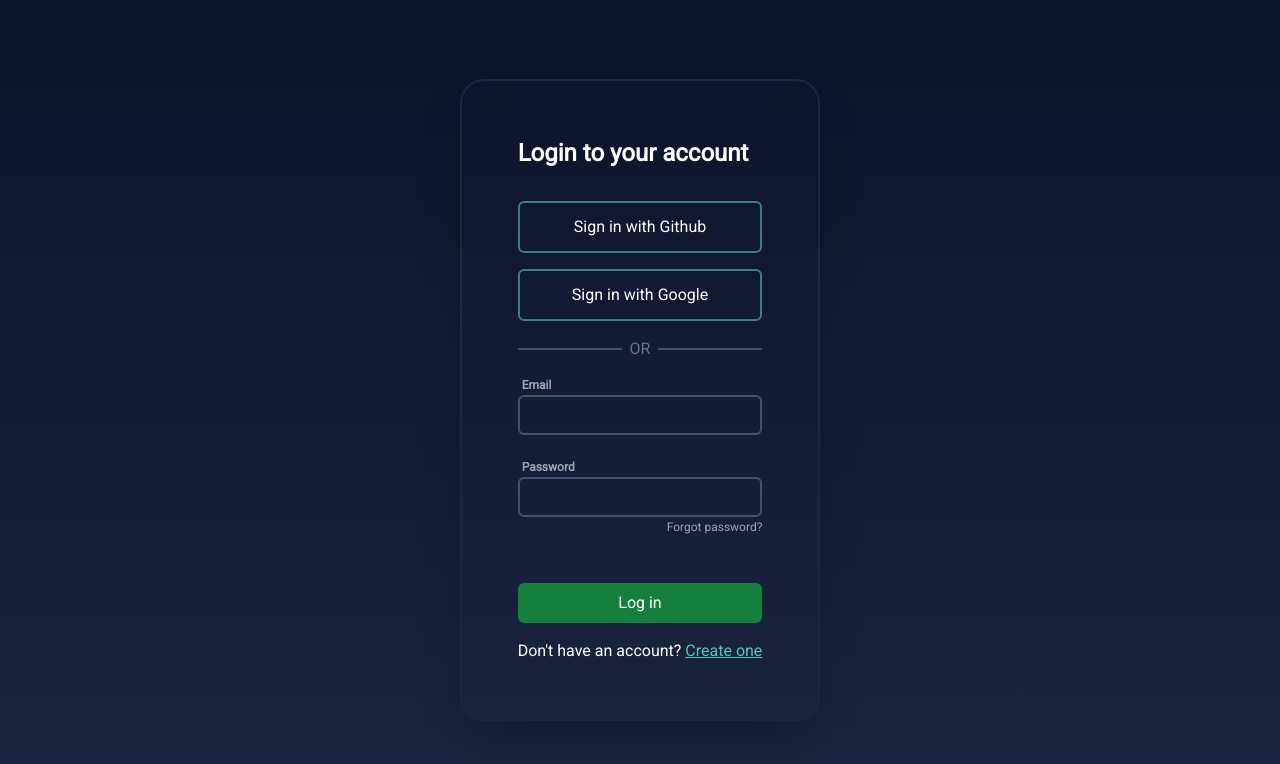
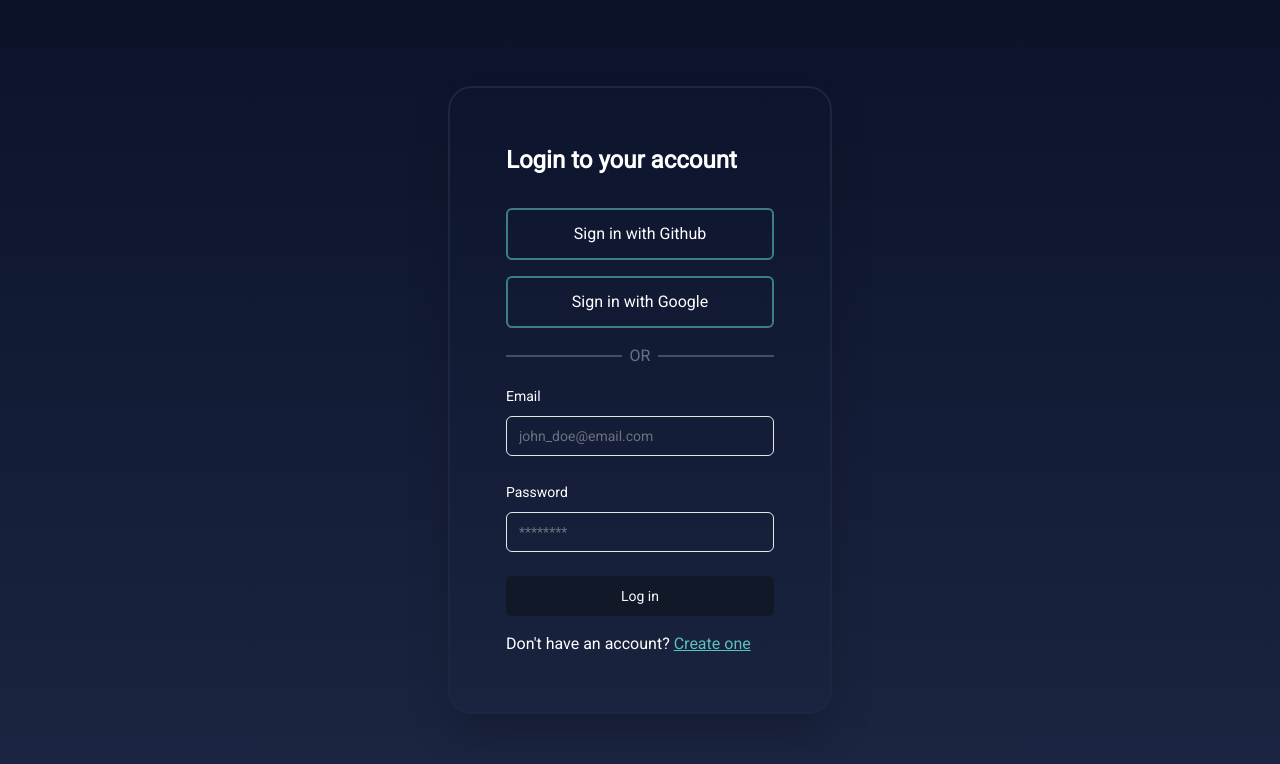
Before and after one commit to bdeluga/pr-chat, a Next.js app: page /sign-in in a window 1280 px wide. Shown: the top 764 px of the page. Built offline with nearby package versions, Linux system fonts and the light colour scheme.

Commit message:
refactor: sign in form

```diff
--- /dev/null
+++ b/app/(regflow)/sign-in/SignInForm.tsx
@@ -0,0 +1,125 @@
+"use client";
+import React from "react";
+import { useForm } from "react-hook-form";
+import { zodResolver } from "@hookform/resolvers/zod";
+import * as z from "zod";
+import Link from "next/link";
+import {
+  FormControl,
+  FormField,
+  FormItem,
+  FormLabel,
+  FormMessage,
+  Form,
+} from "~/components/ui/form";
+import { Input } from "~/components/ui/input";
+import { Button } from "~/components/ui/button";
+
+export function SignInForm() {
+  const formSchema = z.object({
+    email: z
+      .string()
+      .email({ message: "This field must be a valid email." })
+      .nonempty({
+        message: "This field is required.",
+      }),
+    password: z
+      .string()
+      .nonempty({
+        message: "This field is required.",
+      })
+      .min(8, {
+        message: "This field must be at least 8 characters.",
+      }),
+  });
+  const form = useForm<z.infer<typeof formSchema>>({
+    resolver: zodResolver(formSchema),
+    defaultValues: {
+      email: "",
+      password: "",
+    },
+  });
+  function onSubmit(values: z.infer<typeof formSchema>) {
+    console.log(values);
+  }
+
+  return (
+    <div className=" h-screen max-w-sm grid place-items-center mx-auto">
+      <div className="border-2 shadow-2xl flex flex-col p-14  border-secondary rounded-3xl w-full">
+        <h1 className="text-2xl mb-8 font-bold">Login to your account</h1>
+        <ul className="space-y-4">
+          <li>
+            <button className="border-2 hover:bg-accent-secondary/60 hover:text-black transition-colors duration-300 border-accent-secondary/60 w-full py-3 rounded-md">
+              Sign in with Github
+            </button>
+          </li>
+          <li>
+            <button className="border-2 hover:bg-accent-secondary/60 hover:text-black transition-colors duration-300 border-accent-secondary/60 w-full py-3 rounded-md">
+              Sign in with Google
+            </button>
+          </li>
+        </ul>
+        <div className="flex my-4 items-center">
+          <div className="flex-grow border border-gray-500/60" />
+          <span className="flex-shrink mx-2 text-gray-500">OR</span>
+          <div className="flex-grow border border-gray-500/60" />
+        </div>
+        <Form {...form}>
+          <form
+            className="flex flex-col space-y-6 "
+            onSubmit={form.handleSubmit(onSubmit)}
+          >
+            <FormField
+              control={form.control}
+              name="email"
+              render={({ field }) => (
+                <FormItem>
+                  <FormLabel>Email</FormLabel>
+                  <FormControl>
+                    <Input
+                      placeholder="john_doe@email.com"
+                      className="bg-transparent focus-visible:ring-0"
+                      {...field}
+                    />
+                  </FormControl>
+                  <FormMessage />
+                </FormItem>
+              )}
+            />
+            <FormField
+              control={form.control}
+              name="password"
+              render={({ field }) => (
+                <FormItem>
+                  <FormLabel>Password</FormLabel>
+                  <FormControl>
+                    <Input
+                      type="password"
+                      placeholder="********"
+                      className="bg-transparent focus-visible:ring-0"
+                      {...field}
+                    />
+                  </FormControl>
+                  {/* <Link
+                    href={"account/forgot"}
+                    className="text-xs inline-flex w-full justify-end text-gray-400 hover:underline"
+                  >
+                    {"Forgot password?"}
+                  </Link> */}
+                  <FormMessage />
+                </FormItem>
+              )}
+            />
+            <Button type="submit">Log in</Button>
+          </form>
+        </Form>
+        <div className="flex gap-1 mt-4">
+          <span>{"Don't have an account? "}</span>
+          <Link href={"sign-up"} className="text-accent-secondary underline">
+            Create one
+          </Link>
+        </div>
+      </div>
+    </div>
+  );
+}
--- a/app/(regflow)/sign-in/page.tsx
+++ b/app/(regflow)/sign-in/page.tsx
@@ -1,73 +1,9 @@
 import Link from "next/link";
 import React from "react";
+import { SignInForm } from "./SignInForm";
 
 const Page = () => {
-  return (
-    <div className=" h-screen grid place-items-center">
-      <div className="border-2 shadow-2xl flex flex-col p-14  border-secondary rounded-3xl">
-        <h1 className="text-2xl mb-8 font-bold">Login to your account</h1>
-        <ul className="space-y-4">
-          <li>
-            <button className="border-2 hover:bg-accent-secondary/60 hover:text-black transition-colors duration-300 border-accent-secondary/60 w-full py-3 rounded-md">
-              Sign in with Github
-            </button>
-          </li>
-          <li>
-            <button className="border-2 hover:bg-accent-secondary/60 hover:text-black transition-colors duration-300 border-accent-secondary/60 w-full py-3 rounded-md">
-              Sign in with Google
-            </button>
-          </li>
-        </ul>
-        <div className="flex my-4 items-center">
-          <div className="flex-grow border border-gray-500/60" />
-          <span className="flex-shrink mx-2 text-gray-500">OR</span>
-          <div className="flex-grow border border-gray-500/60" />
-        </div>
-        <form className="flex flex-col ">
-          <div className="space-y-6">
-            <div className="flex flex-col">
-              <label
-                htmlFor="email"
-                className="text-xs text-gray-400 font-bold mb-0.5 ml-1"
-              >
-                Email
-              </label>
-              <input
-                id="email"
-                className="text-lg bg-transparent border-2 p-1 border-gray-500/60 rounded-md"
-              />
-            </div>
-            <div className="flex flex-col">
-              <label
-                htmlFor="password"
-                className="text-xs text-gray-400 font-bold mb-0.5 ml-1"
-              >
-                Password
-              </label>
-              <input
-                id="password"
-                type="password"
-                className="text-lg bg-transparent border-2 p-1 border-gray-500/60 rounded-md"
-              />
-              <Link
-                href={"account/forgot"}
-                className="text-xs mt-0.5 text-right text-gray-400 hover:underline"
-              >
-                {"Forgot password?"}
-              </Link>
-            </div>
-          </div>
-          <button className="bg-green-700 p-2 rounded-md mt-12">Log in</button>
-        </form>
-        <div className="flex gap-1 mt-4">
-          <span>{"Don't have an account? "}</span>
-          <Link href={"sign-up"} className="text-accent-secondary underline">
-            Create one
-          </Link>
-        </div>
-      </div>
-    </div>
-  );
+  return <SignInForm />;
 };
 
 export default Page;
```
